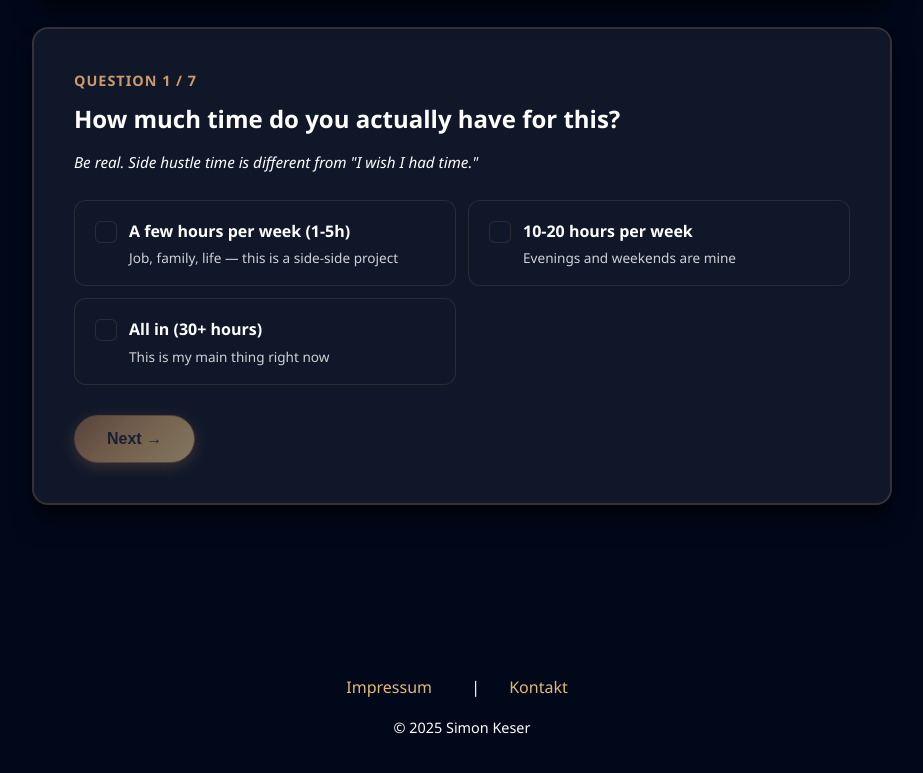
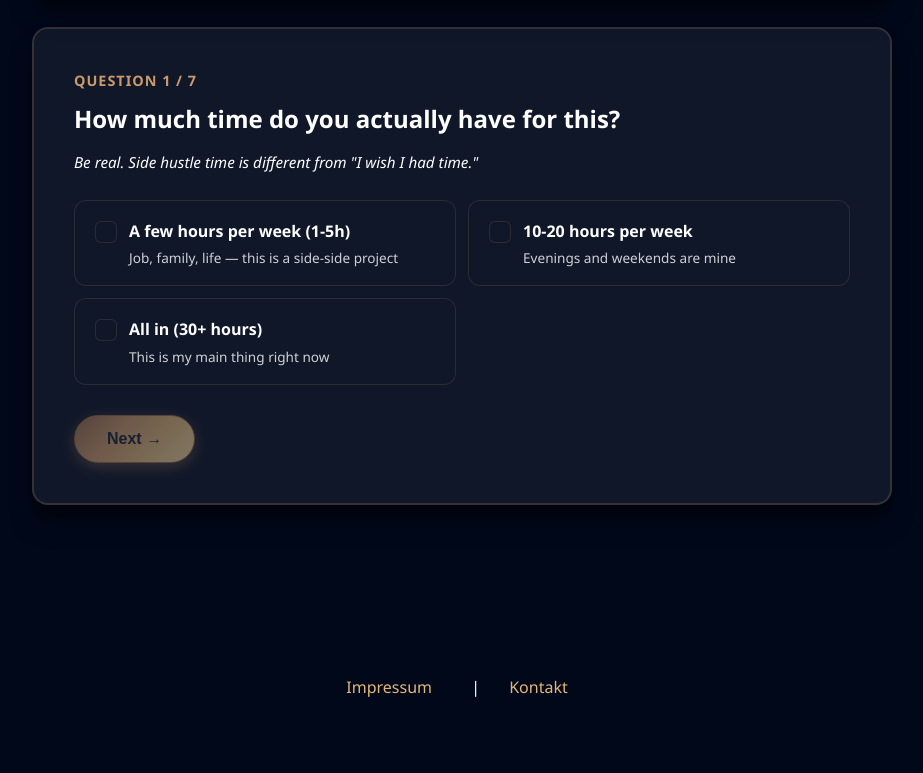
Before and after one commit to Simon-TPL/The-Profit-Idea, a plain HTML site: page index.html in a window 1280 px wide. Shown: the part 591-1364 px from the top of the page, without its empty margins (178-1101 px from the left). After the commit the page ends 1332 px from the top, so only its background shows below. Drawn offline with Linux system fonts and the light colour scheme.

Commit message:
Update index.html

```diff
--- a/index.html
+++ b/index.html
@@ -1228,7 +1228,6 @@
             <span class="footer-divider">|</span>
             <a href="mailto:simonkeser6@gmail.com">Kontakt</a>
         </p>
-        <p class="footer-copyright">© 2025 Simon Keser</p>
     </footer>
 
     <script data-cfasync="false" src="/cdn-cgi/scripts/5c5dd728/cloudflare-static/email-decode.min.js"></script><script>
```
